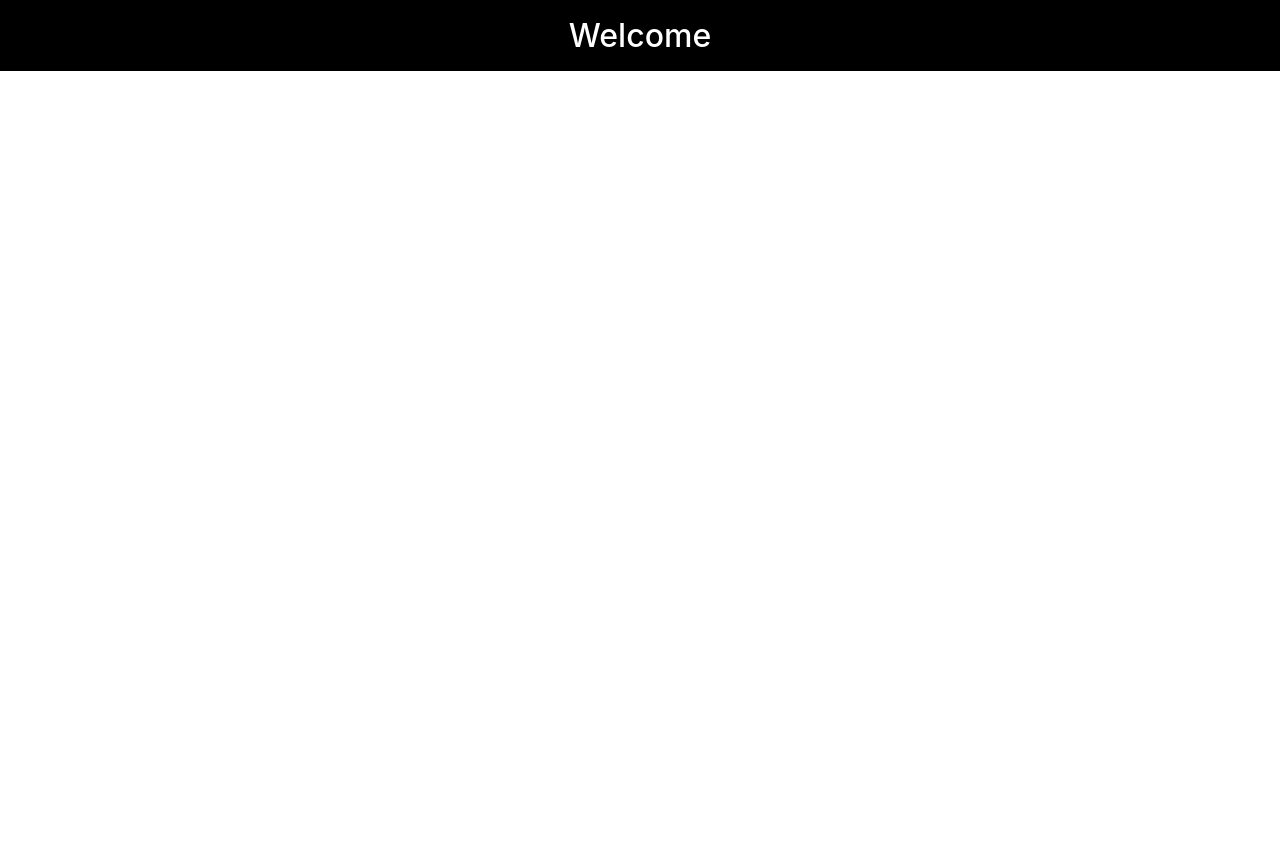
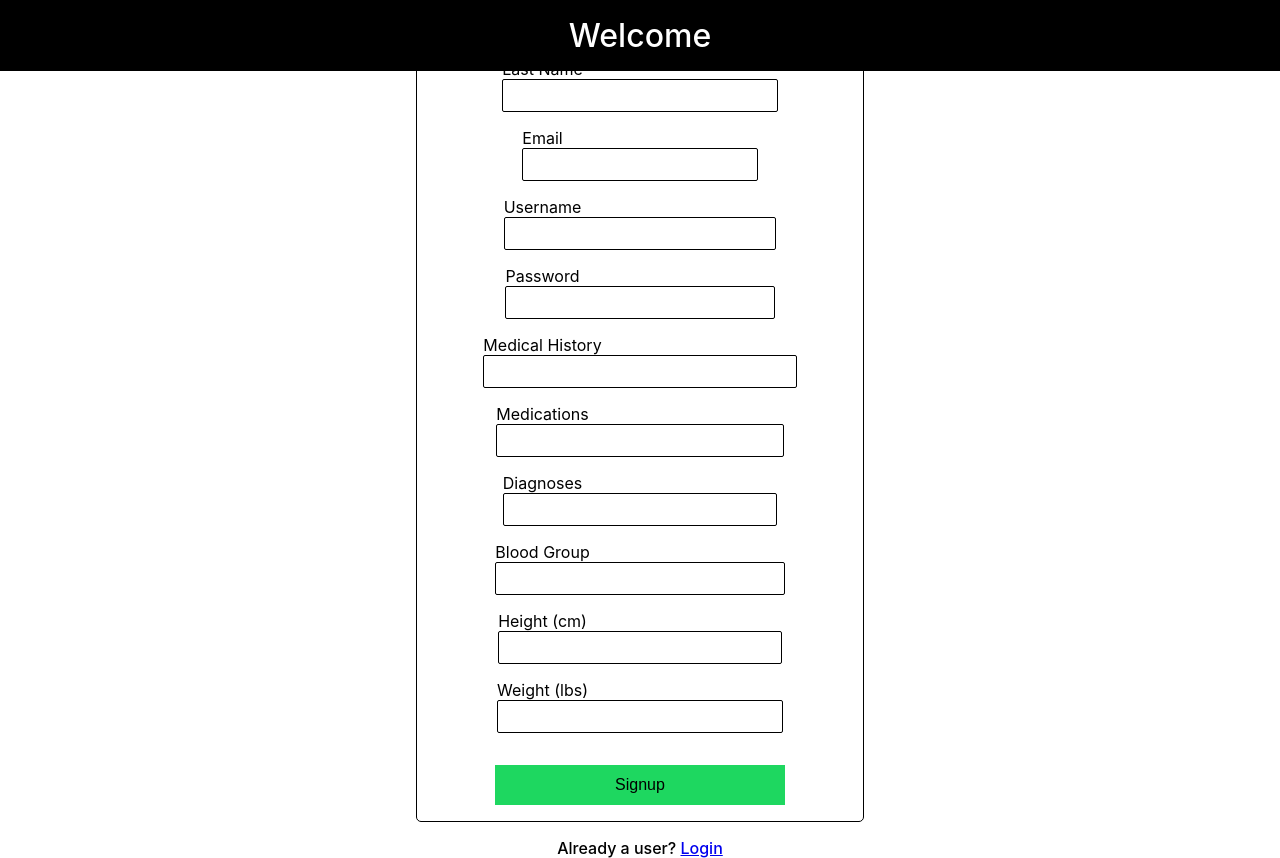
Before and after one commit to harhacking/cs520-project, a React (Create React App) app in the folder patient_tracker_fe/: page /PatientSignup in a window 1280 px wide. Before the commit this address had no page. Before the commit the page ends 800 px from the top, so only its background shows below. Built offline with nearby package versions, Linux system fonts and the light colour scheme.

Commit message:
added patient sign up

```diff
--- a/patient_tracker_fe/src/App.js
+++ b/patient_tracker_fe/src/App.js
@@ -1,8 +1,8 @@
 import './App.css';
-import AppointmentCard from './Components/AppointmentCard';
+// import AppointmentCard from './Components/AppointmentCard';
 import Navbar from './Components/Navbar';
 import Login from "./Pages/Login";
-import Signup from "./Pages/Signup";
+import PatientSignup from "./Pages/PatientSignup";
 import Home from './Pages/Home';
 import DoctorSignup from './Pages/DoctorSignup'
 import {Routes, Route} from "react-router-dom"
@@ -14,9 +14,9 @@ function App() {
       <Navbar />
       <Routes>
         <Route path='/' exact element={<Login />}/>
-        <Route path='/signup' exact  element={<Signup />}/>
+        <Route path='/PatientSignup' exact  element={<PatientSignup />}/>
         <Route path='/home' exact element={<Home />}/>
-        <Route path='/presignup' exact element={<PreSignup/>}/>
+        <Route path='/PreSignup' exact element={<PreSignup/>}/>
         <Route path='/DoctorSignup' exact element={<DoctorSignup/>}/>
 
       </Routes>
--- a/patient_tracker_fe/src/Pages/DoctorSignup.js
+++ b/patient_tracker_fe/src/Pages/DoctorSignup.js
@@ -1,7 +1,6 @@
 import classes from "../Styles/Signup.module.css";
 import axios from "axios";
 import { useState } from "react";
-// import { set } from "react-hook-form";
 import { Link, useNavigate } from "react-router-dom";
 
 const DoctorSignup = () => {
@@ -33,6 +32,7 @@ const DoctorSignup = () => {
       .then((res) => {
         console.log(res);
         navigate("/home");
+        // EDIT HERE ONCE ENDPOINTS ARE ESTABLISHED/ BACKEND RUNS LOCALLY
       })
       .catch((e) => {
         console.log(e);
--- a/patient_tracker_fe/src/Pages/Signup.js
+++ b/patient_tracker_fe/src/Pages/PatientSignup.js
@@ -3,7 +3,7 @@ import axios from "axios";
 import { useState } from "react";
 import { Link, useNavigate } from "react-router-dom";
 
-function Signup() {
+function PatientSignup() {
   const navigate = useNavigate();
   const [signupData, setSignupData] = useState({
     first_name:"",
@@ -11,7 +11,12 @@ function Signup() {
     email:"",
     username:"",
     password:"",
-    specialization:"MSCS hehe :p"
+    medical_history:"",
+    medications:"",
+    diagnoses:"",
+    blood_group:"",
+    height:"",
+    weight:""
   })
 
   function register(event) {
@@ -29,6 +34,7 @@ function Signup() {
       .then((res) => {
         console.log(res);
         navigate("/home");
+        // EDIT HERE ONCE ENDPOINTS ARE ESTABLISHED/ BACKEND RUNS LOCALLY
       })
       .catch((e) => {
         console.log(e);
@@ -48,37 +54,61 @@ function Signup() {
     <div className={classes.signupContainer}>
       <p>Signup</p>
       <form className={classes.signupForm}>
-        <div className={classes.groupsOfTwo}>
+
           <div className={classes.firstname}>
             <label htmlFor="firstname">First Name</label>
             <input type="text" id="firstname" name="first_name" onChange={setFormData}/>
           </div>
+
           <div className={classes.lastname}>
             <label htmlFor="lastname">Last Name</label>
             <input type="text" id="lastname" name="last_name" onChange={setFormData}/>
           </div>
-        </div>
-        <div className={classes.groupsOfTwo}>
+
           <div className={classes.email}>
             <label htmlFor="email">Email</label>
             <input type="email" id="email" name="email"  onChange={setFormData}/>
           </div>
+
           <div className={classes.username}>
             <label htmlFor="username">Username</label>
             <input type="text" id="username" name="username" onChange={setFormData}/>
           </div>
-        </div>
 
-        <div className={classes.groupsOfTwo}>
           <div className={classes.password}>
             <label htmlFor="password">Password</label>
             <input type="password" id="password" name="password" onChange={setFormData}/>
           </div>
-          <div className={classes.confirmPassword}>
-            <label htmlFor="password">Confirm Password</label>
-            <input type="password" id="confirmPassword" name="confirmPassword" onChange={setFormData}/>
+
+          <div className={classes.medical_history}>
+            <label htmlFor="medical_history">Medical History</label>
+            <input type="medical_history" id="medical_history" name="medical_history" onChange={setFormData}/>
           </div>
-        </div>
+
+          <div className={classes.medications}>
+            <label htmlFor="medications">Medications</label>
+            <input type="medications" id="medications" name="medications" onChange={setFormData}/>
+          </div>
+
+          <div className={classes.diagnoses}>
+            <label htmlFor="diagnoses">Diagnoses</label>
+            <input type="diagnoses" id="diagnoses" name="diagnoses" onChange={setFormData}/>
+          </div>
+
+          <div className={classes.blood_group}>
+            <label htmlFor="blood_group">Blood Group</label>
+            <input type="blood_group" id="blood_group" name="blood_group" onChange={setFormData}/>
+          </div>
+
+          <div className={classes.height}>
+            <label htmlFor="height">Height (cm)</label>
+            <input type="height" id="height" name="height" onChange={setFormData}/>
+          </div>
+
+          <div className={classes.wieght}>
+            <label htmlFor="weight">Weight (lbs)</label>
+            <input type="weight" id="weight" name="weight" onChange={setFormData}/>
+          </div>
 
         <button type="submit" onClick={register}>
           Signup
@@ -91,4 +121,4 @@ function Signup() {
   );
 }
 
-export default Signup;
+export default PatientSignup;
--- a/patient_tracker_fe/src/Pages/PreSignup.js
+++ b/patient_tracker_fe/src/Pages/PreSignup.js
@@ -1,22 +1,18 @@
 import React from 'react';
-import {Link, useNavigate} from "react-router-dom";
+import {Link} from "react-router-dom";
 import classes from "../Styles/Login.module.css"
 
 function PreSignup() {
     return (
-      <div
-        className={classes.loginContainer}
-      >
-        <form
-          // className={classes.loginForm}
-        >
+      <div className={classes.loginContainer} >
+        <form >
           <p>New patient or doctor?</p>
             <div>
-              <Link to="/signup">
-                <button>Patient</button>
+              <Link to="/PatientSignup">
+                <button type="button">Patient</button>
               </Link>
               <Link to="/DoctorSignup">
-                <button>Doctor</button>
+                <button type="button">Doctor</button>
               </Link>
             </div>
           </form>
```
Also changed, not shown: patient_tracker_fe/src/Styles/Signup.module.css (+0 -14 lines).
